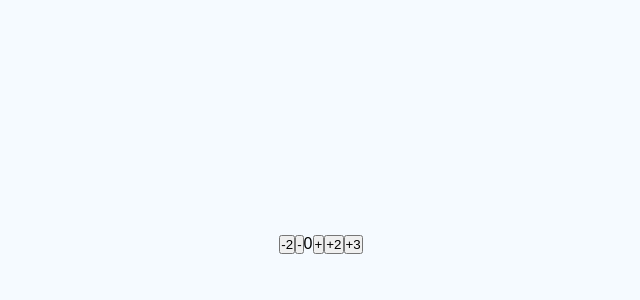
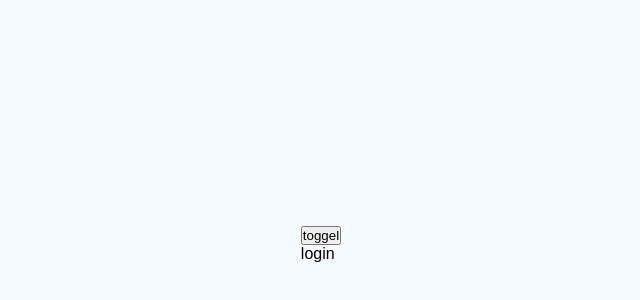
Before and after one commit to zamannextek/Daoud-test, a React (Create React App) app: page /learing in a window 1280 px wide. Shown: the part 156-456 px from the top of the page, without its empty margins (319-959 px from the left). Built offline with nearby package versions, Linux system fonts and the light colour scheme.

Commit message:
toggel also done

```diff
--- a/src/pages/Learning/index.jsx
+++ b/src/pages/Learning/index.jsx
@@ -1,26 +1,20 @@
 import { useState } from "react";
 
 const Learning = () => {
-  const [count, setCount] = useState(0);
+  const [status, setStatus] = useState("login");
 
-  function CountUpdate() {
-    const ncount = count + 1;
-    setCount(ncount);
-  }
-  const CountDec = () => {
-    setCount(count - 1);
+  const toggelStatus = () => {
+    if (status == "login") {
+      setStatus("signup");
+    } else {
+      setStatus("login");
+    }
   };
-  const CountAdd2 = () => {
-    setCount((prv) => prv + 2);
-  };
+
   return (
     <div>
-      <button onClick={() => setCount((prv) => prv - 2)}>-2</button>
-      <button onClick={() => CountDec()}>-</button>
-      {count}
-      <button onClick={() => CountUpdate()}>+</button>
-      <button onClick={() => CountAdd2()}>+2</button>
-       <button onClick={()=>setCount((prv) => prv + 3)}>+3</button>
+      <button onClick={() => toggelStatus()}>toggel</button>
+      {status == "signup" ? <div>signup</div> : <div>login</div>}
     </div>
   );
 };
```
